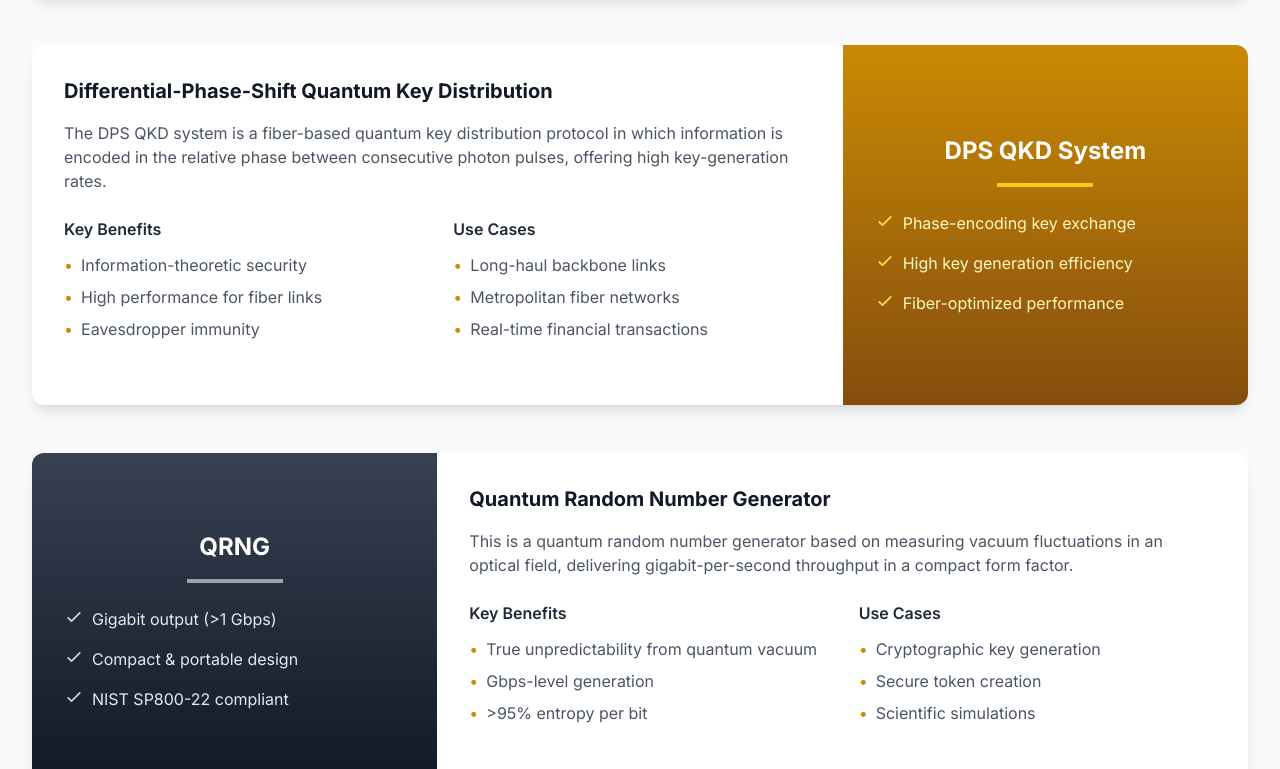
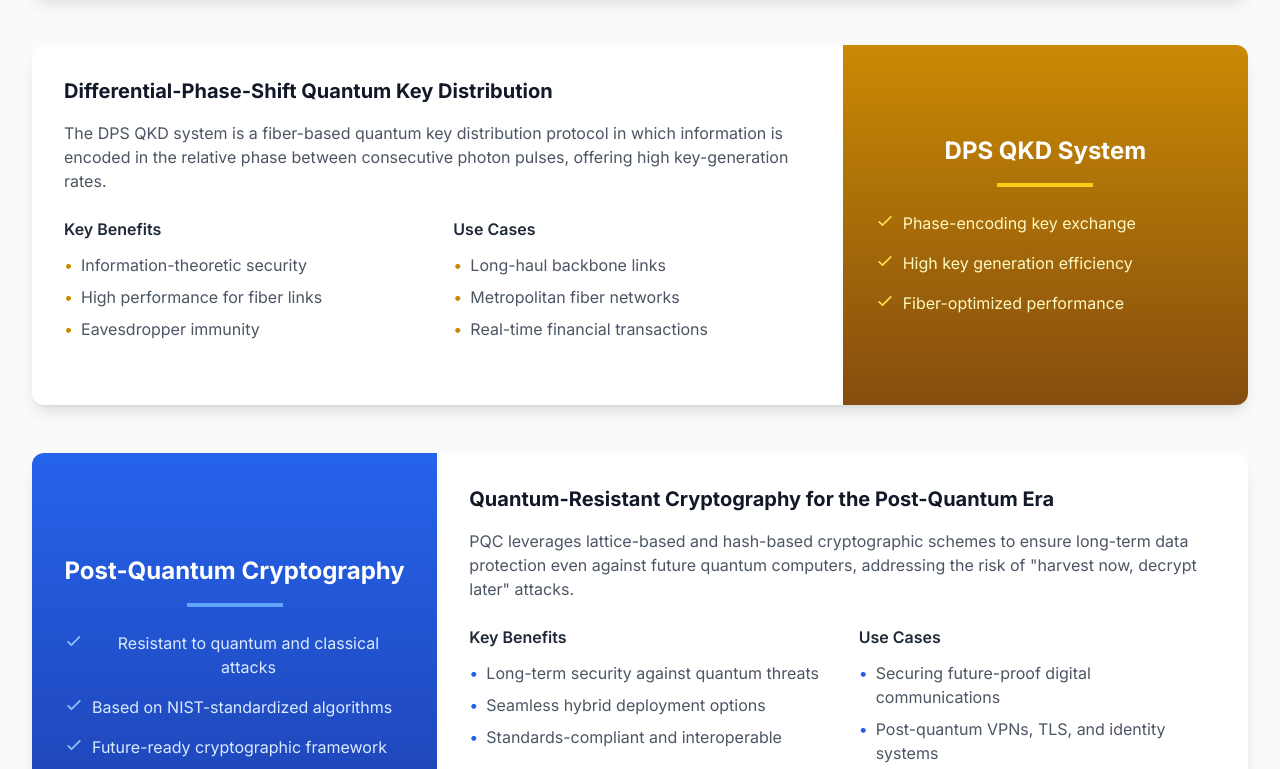
Before and after one commit to TaqbitWebsite/QditWebsite, a website: page public-QDIT/products.html in a window 1280 px wide. Shown: the part 2031-2800 px from the top of the page. Drawn offline with nearby package versions, Linux system fonts and the light colour scheme.

Commit message:
Update products.html

```diff
--- a/public-QDIT/products.html
+++ b/public-QDIT/products.html
@@ -437,6 +437,84 @@
                     </div>
                 </div>
             </div>
+
+          <!-- PQC details section -->
+         <div id="pqc-details" class="bg-white rounded-xl shadow-lg overflow-hidden" data-aos="fade-up">
+    <div class="md:flex">
+        <!-- Left Panel -->
+        <div class="md:w-1/3 bg-gradient-to-b from-blue-600 to-blue-800 p-8 flex flex-col justify-center">
+            <div class="text-center">
+                <h3 class="text-2xl font-bold text-white mb-4">Post-Quantum Cryptography</h3>
+                <div class="w-24 h-1 bg-blue-400 mx-auto mb-6"></div>
+                <ul class="space-y-4 text-blue-100">
+                    <li class="flex items-start">
+                        <svg class="h-5 w-5 text-blue-300 mr-2" fill="none" stroke="currentColor" viewBox="0 0 24 24">
+                            <path stroke-linecap="round" stroke-linejoin="round" stroke-width="2" d="M5 13l4 4L19 7" />
+                        </svg>
+                        <span>Resistant to quantum and classical attacks</span>
+                    </li>
+                    <li class="flex items-start">
+                        <svg class="h-5 w-5 text-blue-300 mr-2" fill="none" stroke="currentColor" viewBox="0 0 24 24">
+                            <path stroke-linecap="round" stroke-linejoin="round" stroke-width="2" d="M5 13l4 4L19 7" />
+                        </svg>
+                        <span>Based on NIST-standardized algorithms</span>
+                    </li>
+                    <li class="flex items-start">
+                        <svg class="h-5 w-5 text-blue-300 mr-2" fill="none" stroke="currentColor" viewBox="0 0 24 24">
+                            <path stroke-linecap="round" stroke-linejoin="round" stroke-width="2" d="M5 13l4 4L19 7" />
+                        </svg>
+                        <span>Future-ready cryptographic framework</span>
+                    </li>
+                </ul>
+            </div>
+        </div>
+
+        <!-- Right Panel -->
+        <div class="md:w-2/3 p-8">
+            <h4 class="text-xl font-bold text-gray-900 mb-4">Quantum-Resistant Cryptography for the Post-Quantum Era</h4>
+            <p class="text-gray-600 mb-6">
+                PQC leverages lattice-based and hash-based cryptographic schemes to ensure long-term data protection even against future quantum computers, addressing the risk of "harvest now, decrypt later" attacks.
+            </p>
+
+            <div class="grid md:grid-cols-2 gap-8 mb-8">
+                <div>
+                    <h5 class="font-semibold text-gray-800 mb-3">Key Benefits</h5>
+                    <ul class="space-y-2 text-gray-600">
+                        <li class="flex items-start">
+                            <span class="text-blue-600 mr-2">•</span>
+                            <span>Long-term security against quantum threats</span>
+                        </li>
+                        <li class="flex items-start">
+                            <span class="text-blue-600 mr-2">•</span>
+                            <span>Seamless hybrid deployment options</span>
+                        </li>
+                        <li class="flex items-start">
+                            <span class="text-blue-600 mr-2">•</span>
+                            <span>Standards-compliant and interoperable</span>
+                        </li>
+                    </ul>
+                </div>
+                <div>
+                    <h5 class="font-semibold text-gray-800 mb-3">Use Cases</h5>
+                    <ul class="space-y-2 text-gray-600">
+                        <li class="flex items-start">
+                            <span class="text-blue-600 mr-2">•</span>
+                            <span>Securing future-proof digital communications</span>
+                        </li>
+                        <li class="flex items-start">
+                            <span class="text-blue-600 mr-2">•</span>
+                            <span>Post-quantum VPNs, TLS, and identity systems</span>
+                        </li>
+                        <li class="flex items-start">
+                            <span class="text-blue-600 mr-2">•</span>
+                            <span>National infrastructure & data protection</span>
+                        </li>
+                    </ul>
+                </div>
+            </div>
+        </div>
+    </div>
+</div>
 
             <!-- QRNG Details -->
             <div id="qrng-details" class="bg-white rounded-xl shadow-lg overflow-hidden" data-aos="fade-up">
```
